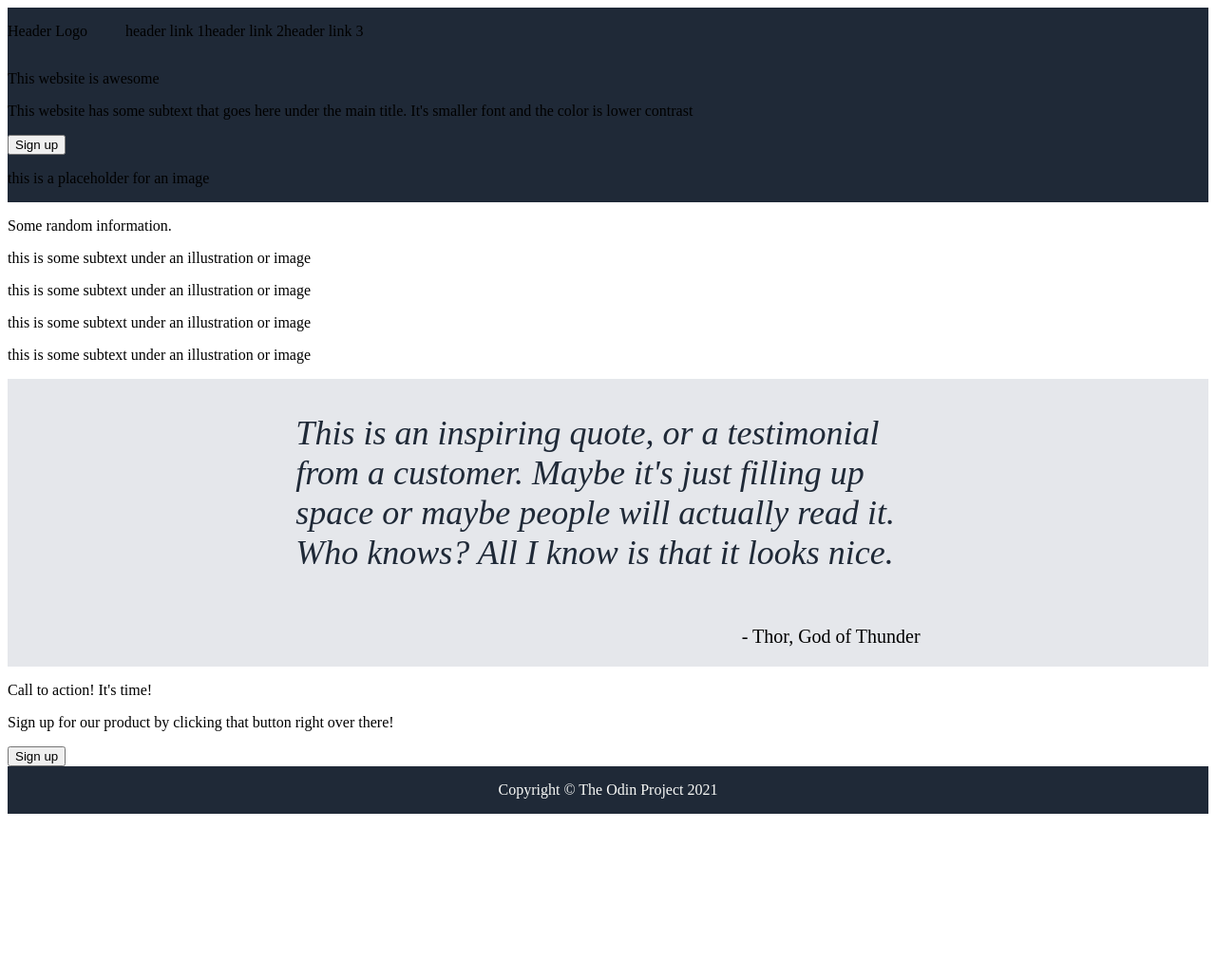
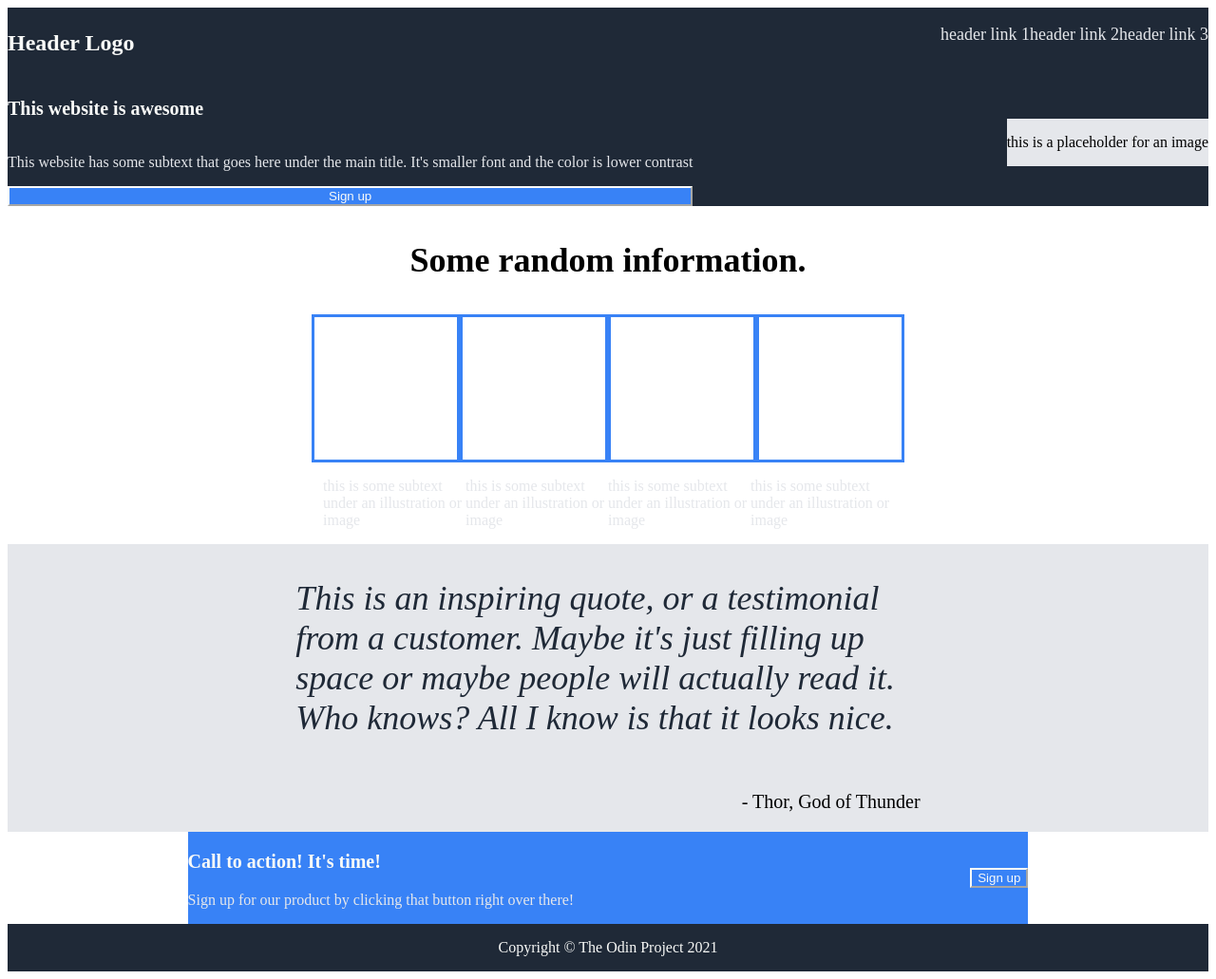
Before and after one commit to niks-programming/webpage-project, a plain HTML site: page index.html in a window 1280 px wide. Shown: the whole page at 95% size. Before the commit the page ends 865 px from the top, so only its background shows below. Drawn offline with Linux system fonts and the light colour scheme.

Commit message:
Finish initial css for all sections, excluding gaps and margins

```diff
--- a/index.html
+++ b/index.html
@@ -9,7 +9,7 @@
     <body>
         <div class="section-1">
             <div class="header">
-                <div class="ledft-items">
+                <div class="left-items">
                     <p>Header Logo</p>
                 </div>
                 <ul class="right-items">
@@ -20,23 +20,36 @@
             </div>
 
             <div class="content">
-                <p>This website is awesome</p>
-                <p>This website has some subtext that goes here under the main title. It's smaller font and the color is lower contrast</p>
-                <button>Sign up</button>
+                <div class="left-content">
+                    <p class="call-top">This website is awesome</p>
+                    <p class="call-bottom">This website has some subtext that goes here under the main title. It's smaller font and the color is lower contrast</p>
+                    <button class="call-button">Sign up</button>
+                </div>
+
+                <div class="right-content">
                     <p>this is a placeholder for an image</p>
+                </div>
             </div>
         </div>
 
         <div class="section-2">
+            <div class="title">
                 <p>Some random information.</p>
+            </div>
+
+            <div class="boxes">
                 <div class="container"> </div>
                 <div class="container"> </div>
                 <div class="container"> </div>
                 <div class="container"> </div>
+            </div>
+
+            <div class="box-text">
                 <p>this is some subtext under an illustration or image</p>
                 <p>this is some subtext under an illustration or image</p>
                 <p>this is some subtext under an illustration or image</p>
                 <p>this is some subtext under an illustration or image</p>
+            </div>
         </div>
 
         <div class="section-3">
@@ -47,9 +60,16 @@
         </div>
 
         <div class="section-4">
-            <p>Call to action! It's time!</p>
-            <p>Sign up for our product by clicking that button right over there!</p>
-            <button>Sign up</button>
+            <div class="call-to-action">
+                <div class="left-container">
+                    <p class="call-top">Call to action! It's time!</p>
+                    <p class="call-bottom">Sign up for our product by clicking that button right over there!</p>
+                </div>
+
+                <div class="right-container">
+                    <button class="call-button">Sign up</button>
+                </div>
+            </div>
         </div>
 
         <div class="footer">
--- a/styles.css
+++ b/styles.css
@@ -10,6 +10,63 @@ body {
 
 .header {
     display: flex;
+    justify-content: space-between;
+}
+
+.left-items {
+    font-size: 24px;
+    color: #F9FAF8;
+    font-weight: 700;
+}
+.right-items {
+    color: #E5E7EB;
+    font-size: 18px;
+}
+
+.content {
+    display: flex;
+    justify-content: space-between;
+    align-items: center;
+}
+
+.left-content {
+    display: flex;
+    flex-direction: column;
+}
+
+.right-content {
+    background-color: #E5E7EB;
+}
+
+.section-2 {
+    display: flex;
+    flex-direction: column;
+    align-items: center;
+}
+
+.title {
+    font-size: 36px;
+    font-weight: 700;
+}
+
+.boxes {
+    display: flex;
+}
+
+.container {
+    border-color: #3882F6;
+    border-style: solid;
+    width: 150px;
+    height: 150px;
+}
+
+.box-text {
+    display: flex;
+}
+
+.box-text > p {
+    color: #E5E7EB;
+    width: 150px;
 }
 
 .section-3 {
@@ -20,7 +77,7 @@ body {
 }
 
 .quote-container {
-    max-width: 52%;
+    width: 52%;
     display: flex;
     flex-direction: column;
 }
@@ -43,7 +100,33 @@ body {
 }
 
 .section-4 {
+    display: flex;
+    justify-content: center;
+    align-items: center;
+}
 
+.call-to-action {
+    background-color: #3882F6;
+    display: flex;
+    justify-content: space-between;
+    align-items: center;
+    width: 70%;
+}
+
+.call-top {
+    font-size: 20px;
+    color: #F9FAF8;
+    font-weight: 700;
+}
+
+.call-bottom {
+    color: #E5E7EB;
+}
+
+.call-button {
+    background-color: #3882F6;
+    color: #F9FAF8;
+    border-color: #F9FAF8;
 }
 
 .footer {
```
Lines whose indentation alone changed are shown as unchanged.
